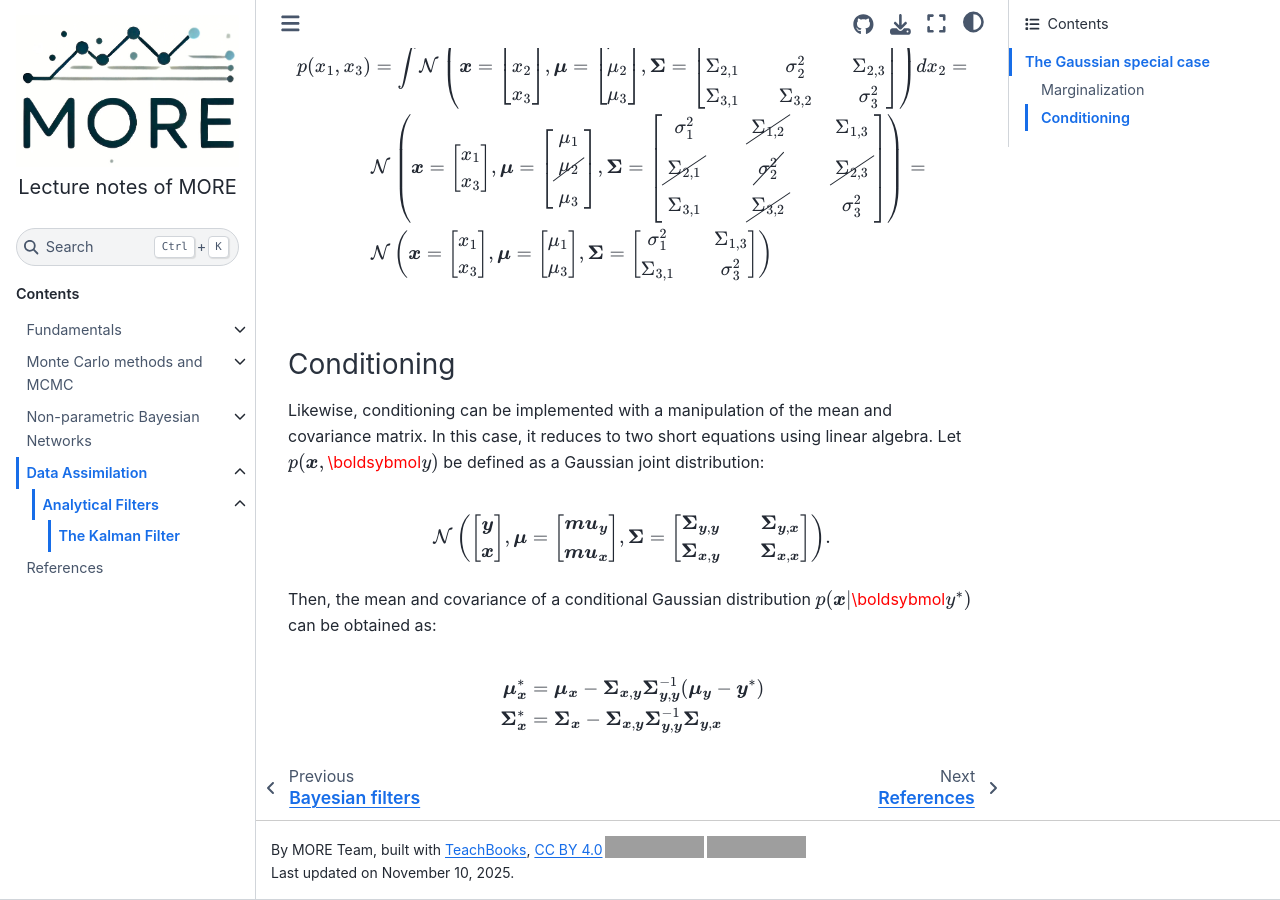
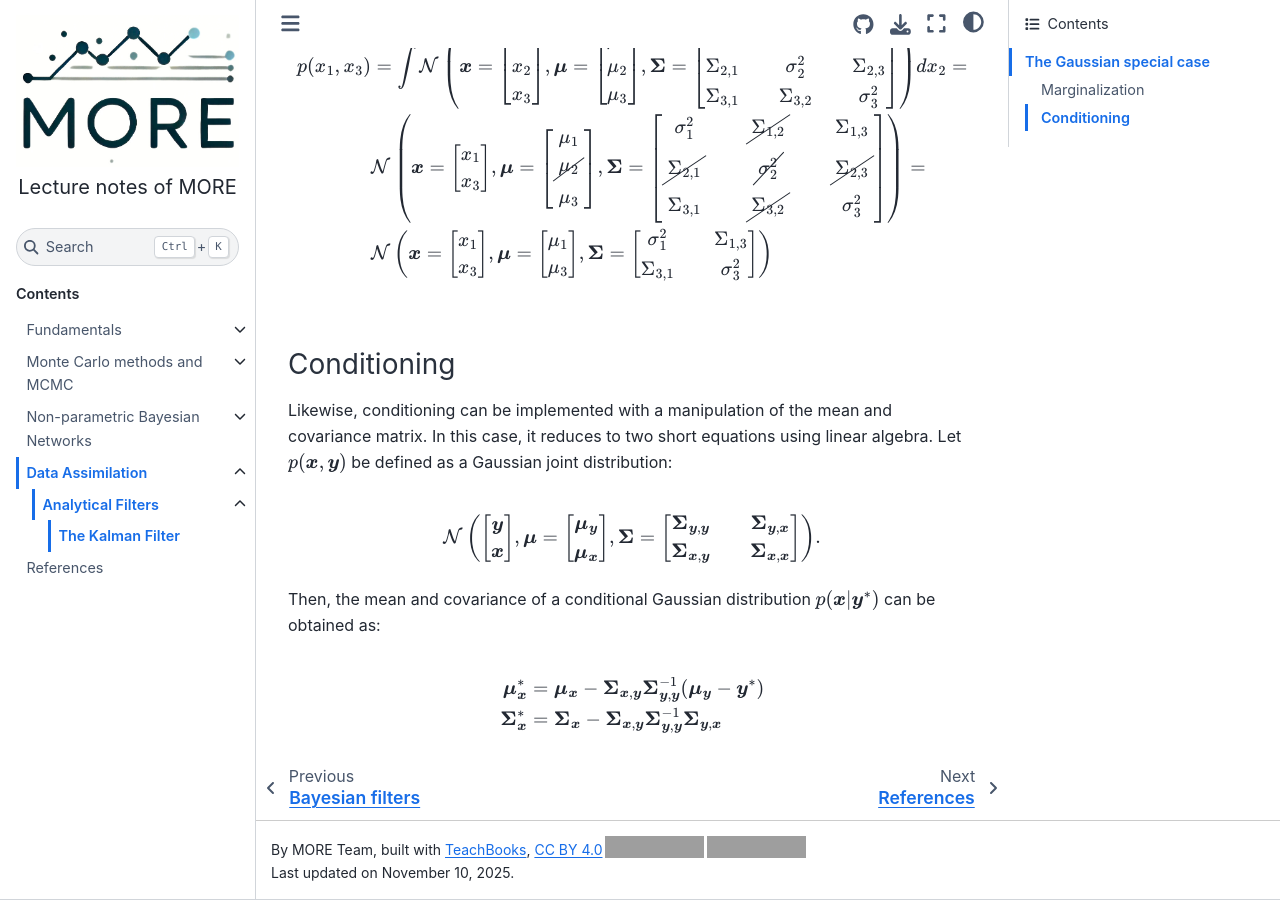
Before and after one commit to TUDelft-CITG/MORE-lecture-notes, a Jupyter Book: the page built from book/data_assimilation/02a_Kalman_Filter.md, in a window 1280 px wide and 900 px high, scrolled down 846 px. Built offline with Jupyter Book 1.0.4 settings and Sphinx 7.4.7 and the Sphinx Book theme 1.1.4, drawn with Linux system fonts in a browser that asks for light colours; pages that are not in the unit, such as notebooks, are missing from menus; comment, search, counter and statistics services are not loaded; grey boxes are pictures that could not be loaded.

Commit message:
fix symbols

```diff
--- a/book/data_assimilation/02a_Kalman_Filter.md
+++ b/book/data_assimilation/02a_Kalman_Filter.md
@@ -76,15 +76,15 @@ $$
 
 #### Conditioning
 
-Likewise, conditioning can be implemented with a manipulation of the mean and covariance matrix. In this case, it reduces to two short equations using linear algebra. Let $p(\boldsymbol{x},\boldsybmol{y})$ be defined as a Gaussian joint distribution:
+Likewise, conditioning can be implemented with a manipulation of the mean and covariance matrix. In this case, it reduces to two short equations using linear algebra. Let $p(\boldsymbol{x},\boldsymbol{y})$ be defined as a Gaussian joint distribution:
 
 $$
 \mathcal{N}\left(\left[ \begin{matrix}
 \boldsymbol{y} \\
 \boldsymbol{x} \\
 \end{matrix} \right], \boldsymbol{\mu} =  \left[ \begin{matrix}
-\boldsymbol{mu}_{\boldsymbol{y}} \\
-\boldsymbol{mu}_{\boldsymbol{x}}\\
+\boldsymbol{\mu}_{\boldsymbol{y}} \\
+\boldsymbol{\mu}_{\boldsymbol{x}}\\
 \end{matrix} \right],
 \boldsymbol{\Sigma} = \left[ \begin{matrix}
 \boldsymbol{\Sigma}_{\boldsymbol{y},\boldsymbol{y}} && \boldsymbol{\Sigma}_{\boldsymbol{y},\boldsymbol{x}} \\
@@ -92,7 +92,7 @@ $$
 \end{matrix} \right]\right).
 $$
 
-Then, the mean and covariance of a conditional Gaussian distribution $p(\boldsymbol{x}|\boldsybmol{y}^{*})$ can be obtained as:
+Then, the mean and covariance of a conditional Gaussian distribution $p(\boldsymbol{x}|\boldsymbol{y}^{*})$ can be obtained as:
 
 $$
 \begin{aligned}
```
